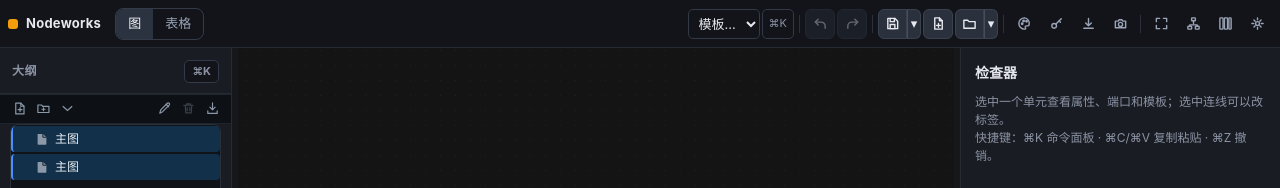
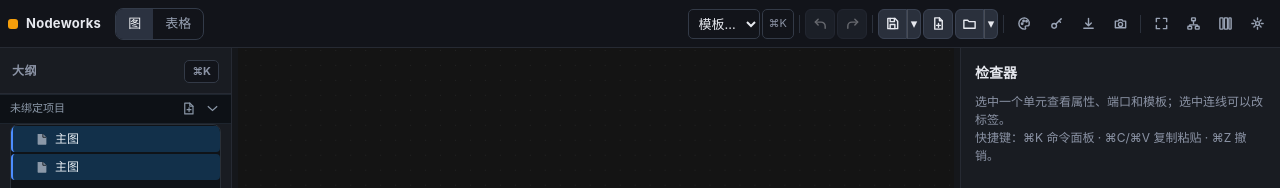
Before and after one commit to xiaobaibaix/Nodeworks, a React (Vite) app: page / in a window 1280 px wide. Shown: the top 188 px of the page. Built offline with nearby package versions, Linux system fonts and the light colour scheme.

Commit message:
refactor: 图树工具栏只保留新建图/全部折叠，左侧显示项目名

```diff
--- a/src/components/Sidebar.tsx
+++ b/src/components/Sidebar.tsx
@@ -58,15 +58,15 @@ export default function Sidebar() {
   const activeGraphId = useGraph((s) => s.activeGraphId);
   const switchGraph = useGraph((s) => s.switchGraph);
   const addGraph = useGraph((s) => s.addGraph);
-  const importGraph = useGraph((s) => s.importGraph);
   const renameGraph = useGraph((s) => s.renameGraph);
   const removeGraph = useGraph((s) => s.removeGraph);
   const { fitView } = useReactFlow();
-  const activeName = projectGraphs.find((pg) => pg.id === activeGraphId)?.name ?? '';
   const folders = useGraph((s) => s.folders);
   const addFolder = useGraph((s) => s.addFolder);
   const renameFolder = useGraph((s) => s.renameFolder);
   const removeFolder = useGraph((s) => s.removeFolder);
+  const folderName = useGraph((s) => s.folderName);
+  const fileName = useGraph((s) => s.fileName);
 
   const activeFolderId = projectGraphs.find((pg) => pg.id === activeGraphId)?.folderId ?? null;
   const folderRank = (f: ProjectFolder) => {
@@ -227,12 +227,6 @@ export default function Sidebar() {
     openChain(target);
   };
 
-  const createFolderHere = () => {
-    const name = window.prompt('新建分组名称', '新分组');
-    if (!name?.trim()) return;
-    addFolder(name.trim(), selFolder);
-    openChain(selFolder);
-  };
 
   const collapseAll = () => setOpenFolders(new Set());
 
@@ -371,27 +365,15 @@ export default function Sidebar() {
       </header>
 
       <div className="tree-tools" role="toolbar" aria-label="图列表操作">
+          <span className="tree-project-name" title={folderName ?? fileName ?? '未绑定项目'}>
+            {folderName ?? fileName ?? '未绑定项目'}
+          </span>
+          <span className="tree-tools-gap" />
           <button title="新建图（在当前选中的分组里）" aria-label="新建图" onClick={createGraphHere}>
             <svg viewBox="0 0 16 16" aria-hidden="true" fill="none" stroke="currentColor" strokeWidth="1.25" strokeLinecap="round" strokeLinejoin="round"><path d="M4 2.2h5.4l3.4 3.4v8.2H4z" /><path d="M9.4 2.2v3.4h3.4" /><path d="M6.5 9.2h4.2M8.6 7.1v4.2" /></svg>
           </button>
-          <button title="新建分组（在当前选中的分组里）" aria-label="新建分组" onClick={createFolderHere}>
-            <svg viewBox="0 0 16 16" aria-hidden="true" fill="none" stroke="currentColor" strokeWidth="1.25" strokeLinecap="round" strokeLinejoin="round"><path d="M2 4.3h4l1.1 1.4h6.7v6.6H2z" /><path d="M6.4 8.8h3.2M8 7.2v3.2" /></svg>
-          </button>
           <button title="全部折叠" aria-label="全部折叠" onClick={collapseAll}>
             <svg viewBox="0 0 16 16" aria-hidden="true"><path d="M3 5.6L8 10l5-4.4" fill="none" stroke="currentColor" strokeWidth="1.3" /></svg>
-          </button>
-          <span className="tree-tools-gap" />
-          <button title="重命名当前图" aria-label="重命名当前图" onClick={() => {
-            const name = window.prompt('图名称', activeName);
-            if (name?.trim()) renameGraph(name.trim());
-          }}>
-            <svg viewBox="0 0 16 16" aria-hidden="true" fill="none" stroke="currentColor" strokeWidth="1.25" strokeLinecap="round" strokeLinejoin="round"><path d="M3 13l1-3.6 7-7a1.4 1.4 0 0 1 2 2l-7 7L3 13z" /><path d="M9.7 3.5l2.8 2.8" /></svg>
-          </button>
-          <button title="删除当前图" aria-label="删除当前图" disabled={projectGraphs.length <= 1} onClick={removeGraph}>
-            <svg viewBox="0 0 16 16" aria-hidden="true" fill="none" stroke="currentColor" strokeWidth="1.25" strokeLinecap="round" strokeLinejoin="round"><path d="M3 4.5h10M6 4.5V3h4v1.5M4.5 4.5l.6 8.2h5.8l.6-8.2" /><path d="M6.6 7v3.4M9.4 7v3.4" /></svg>
-          </button>
-          <button title="导入图（graph JSON 作为新图加入当前项目）" aria-label="导入图" onClick={() => void importGraph()}>
-            <svg viewBox="0 0 16 16" aria-hidden="true" fill="none" stroke="currentColor" strokeWidth="1.25" strokeLinecap="round" strokeLinejoin="round"><path d="M8 2v7.2M5.2 6.6L8 9.4l2.8-2.8" /><path d="M3 10.5v2.7h10v-2.7" /></svg>
           </button>
         </div>
       <div
--- a/src/styles.css
+++ b/src/styles.css
@@ -1765,6 +1765,10 @@ button.danger:hover:not(:disabled) { background: #2a1518; border-color: #7f3a3a;
 .tree-tools button:disabled { opacity: .35; cursor: default; }
 .tree-tools button svg { width: 15px; height: 15px; }
 .tree-tools-gap { flex: 1; }
+.tree-project-name {
+  min-width: 0; overflow: hidden; text-overflow: ellipsis; white-space: nowrap;
+  font-size: 11px; color: #8b98a8; padding-left: 2px;
+}
 
 /* 画布右键创建菜单 */
 .create-menu {
```
